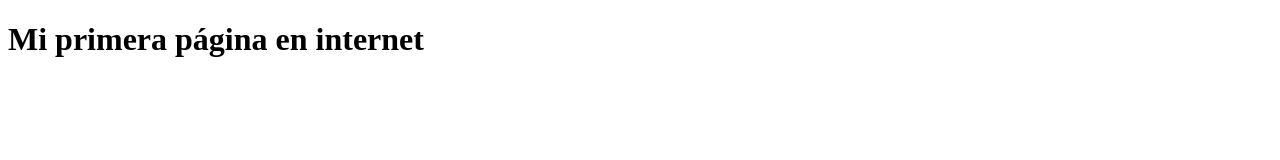
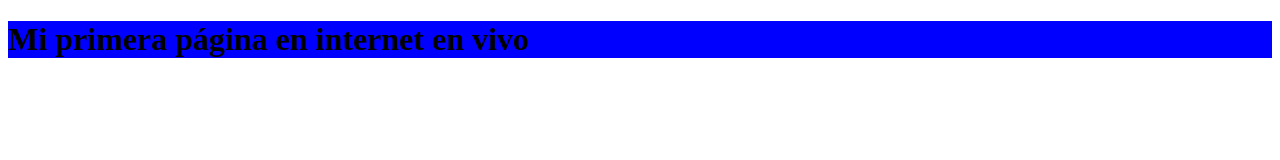
Before and after one commit to donatto22/web-demo, a plain HTML site: page index.html in a window 1280 px wide. Drawn offline with Linux system fonts and the light colour scheme.

Commit message:
ahora con soft

```diff
--- a/index.html
+++ b/index.html
@@ -9,7 +9,7 @@
 </head>
 
 <body>
-    <h1>Mi primera página en internet</h1>
+    <h1 style="background-color: blue;">Mi primera página en internet en vivo</h1>
 </body>
 
 </html>
```
